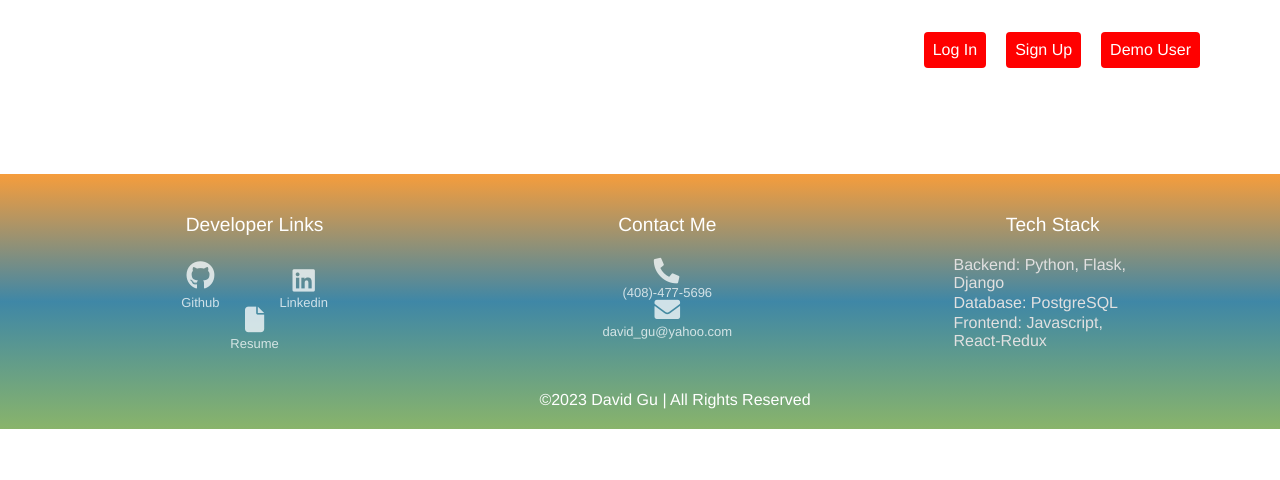
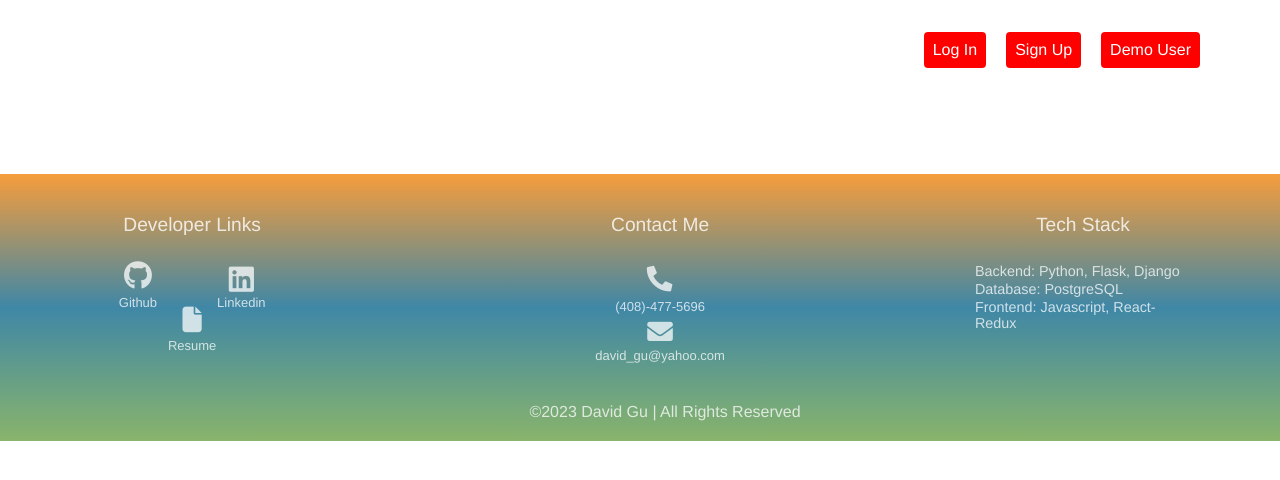
Before and after one commit to Gdavidu/Gulp-Capstone, a React (Create React App) app in the folder react-app/: page / in a window 1280 px wide. Shown: the top 480 px of the page. Built offline with nearby package versions, Linux system fonts and the light colour scheme; no server answers.

Commit message:
footer final

```diff
--- a/react-app/public/index.html
+++ b/react-app/public/index.html
@@ -24,9 +24,9 @@
         Developer Links
       </div>
       <ul class="menu">
-        <li class="menu__item"><a class="menu__link" target="_blank" href="#"><i class="fa fa-brands fa-github fa-xl"></i><div class="links-text">Github</div></a></li>
-        <li class="menu__item"><a class="menu__link" target="_blank" href="#"><i class="fa fa-brands fa-linkedin fa-lg"></i><div class="links-text">Linkedin</div></a></li>
-        <li class="menu__item"><a class="menu__link" href="#"><i class="fa-solid fa-file fa-lg"></i><div id='resume' class="links-text">Resume</div></a></li>
+        <li class="menu__item"><a class="menu__link" target="_blank" href="https://github.com/Gdavidu"><i class="fa fa-brands fa-github fa-xl"></i><div class="links-text">Github</div></a></li>
+        <li class="menu__item"><a class="menu__link" target="_blank" href="www.linkedin.com/in/david-gu-79ab311b5"><i class="fa fa-brands fa-linkedin fa-xl"></i><div id="linkedin-text" class="links-text">Linkedin</div></a></li>
+        <li class="menu__item"><a class="menu__link" href="https://docs.google.com/document/d/1s5hz7BysUVVQjtCYFqws1WLpM0qSGWMIgOzcqxPqBkM/edit?usp=sharing"><i class="fa-solid fa-file fa-lg"></i><div id='resume' class="links-text">Resume</div></a></li>
       </ul>
     </div>
     <div class="foot-links">
@@ -34,8 +34,8 @@
         Contact Me
       </div>
       <ul class="menu">
-        <li class="menu__item"><a class="menu__link" target="_blank" href="//gdavidu.github.io/#footer"><i class="fa fa-solid fa-phone fa-rotate-90 fa-lg"></i><div class="links-text">(408)-477-5696</div></a></li>
-        <li class="menu__item"><a class="menu__link" target="_blank" href="#"><i class="fa fa-solid fa-envelope fa-lg"></i><div class="links-text">david_gu@yahoo.com</div></a></li>
+        <li class="menu__item"><div class="contact-link"><i class="fa fa-solid fa-phone fa-rotate-90 fa-lg"></i><div class="phone-links-text">(408)-477-5696</div></div></li>
+        <li class="menu__item"><div class="contact-link"><i class="fa fa-solid fa-envelope fa-lg"></i><div id='emailtxt' class="links-text">david_gu@yahoo.com</div></div></li>
         <!-- <li class="menu__item"><a class="menu__link" href="#"><i class="fa fa-solid fa-location-dot fa-xl"></i><div id='resume' class="links-text"></div></a></li> -->
       </ul>
     </div>
--- a/react-app/src/index.css
+++ b/react-app/src/index.css
@@ -48,15 +48,30 @@ body{
   .menu__item {
     list-style: none;
     margin: 0px 20px;
+    display: flex;
+    align-items: flex-end;
+  }
+
+  #linkedin-text{
+    margin-top: 1px;
   }
 
   #resume{
+    margin-top: 8.5px;
+  }
+
+  #emailtxt{
     margin-top: 7px;
   }
   .links-text{
     margin-top: 5px;
     font-size: small;
   }
+  .phone-links-text{
+    margin-top: 11px;
+    font-size: small;
+  }
+
 
  .foot-text{
   font-size: 1.2rem;
@@ -65,15 +80,17 @@ body{
   margin-bottom: 25px;
   display: flex;
   justify-content: center;
+  opacity: .8;
  }
 
  .foot-tech{
   font-size: 1.2rem;
   font-weight: 550;
   color: #fff;
-  margin-bottom: 20px;
+  margin-bottom: 27px;
   display: flex;
   justify-content: center;
+  opacity: .8;
  }
 
   .menu__link {
@@ -89,6 +106,18 @@ body{
     opacity: 0.75;
     font-weight: 300;
   }
+  .contact-link{
+    font-size: 1.2rem;
+    color: #fff;
+    margin: 8px 10px 0px 10px;
+
+    display: flex;
+    flex-direction: column;
+    align-items: center;
+    text-decoration: none;
+    opacity: 0.75;
+    font-weight: 300;
+  }
 
   .menu__link:hover {
     opacity: 1;
@@ -96,9 +125,10 @@ body{
 
   .footer p {
     color: #fff;
-    margin: 30px 0 0 70px;
+    margin: 30px 0 0 50px;
     font-size: 1rem;
     font-weight: 300;
+    opacity: .75;
   }
 
   .about-wrapper{
@@ -106,12 +136,15 @@ body{
     justify-content: center;
     gap: 150px;
     align-items: flex-start;
-    width: 80%;
+    width: 90%;
+    margin-right: 50px;
   }
 
   .teck-stak{
-    color: #e1e0e0;
+    color: #fff;
     margin-top: 2px;
+    opacity: 75%;
+    font-size: .9rem;
   }
   /* .foot-links{
     display: flex;
```
